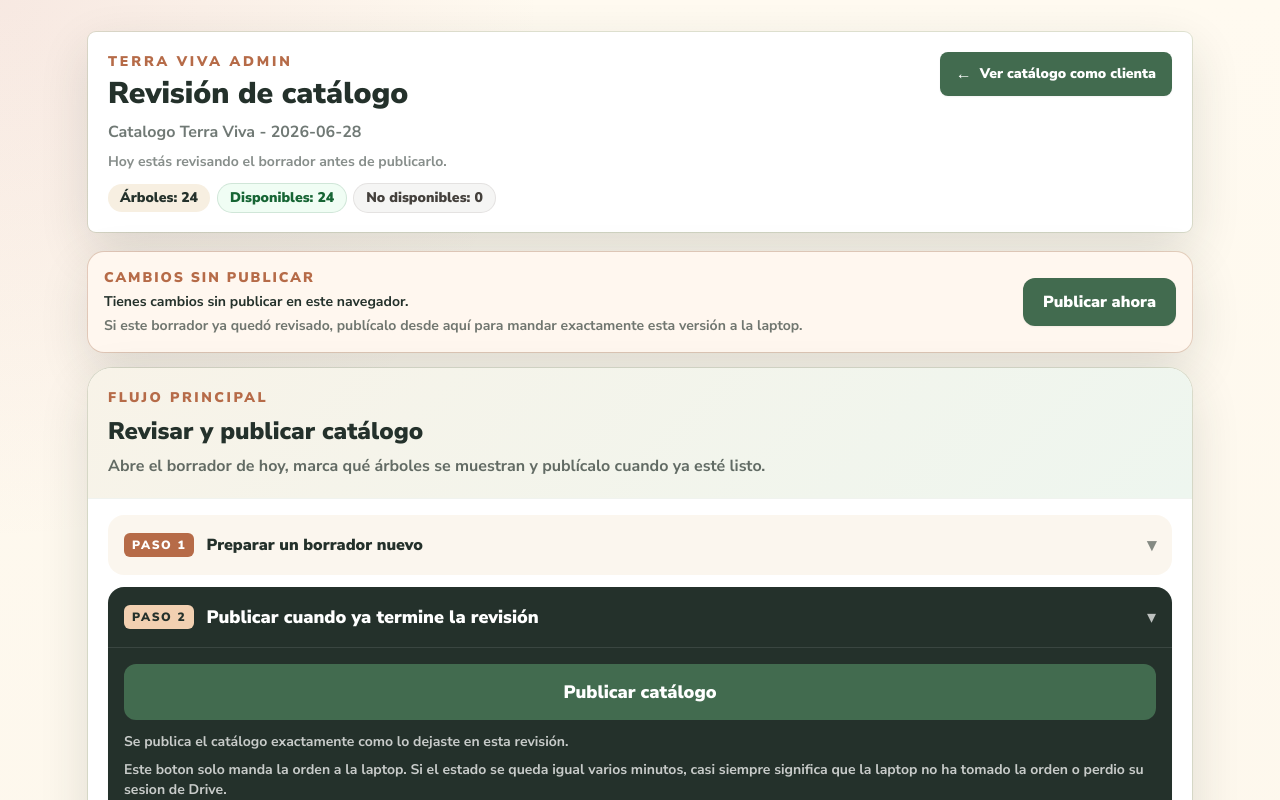
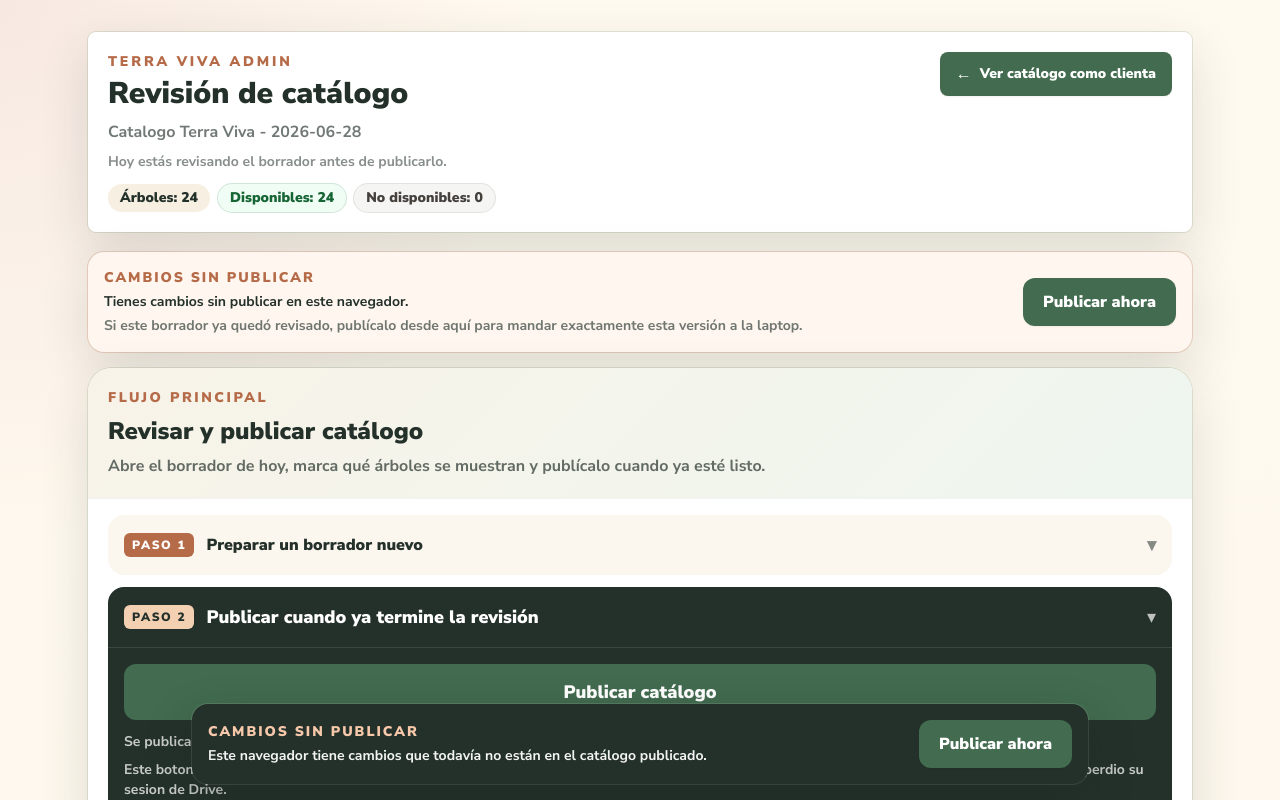
Before and after one commit to Cardansan/terra-viva-inventory-viewer, a Next.js app: page /edicion-catalogo in a window 1280 px wide. Shown: the top 800 px of the page. Built offline with nearby package versions, Linux system fonts and the light colour scheme; no server answers.

Commit message:
Keep unpublished changes banner visible while editing

```diff
--- a/components/AdminCatalogEditor.tsx
+++ b/components/AdminCatalogEditor.tsx
@@ -111,6 +111,9 @@
     currentDraftCatalog &&
       currentDraftSignature &&
       currentDraftSignature !== lastPublishedDraftSignature
+  );
+  const shouldShowUnpublishedChangesBanner = Boolean(
+    currentDraftCatalog && hasUnpublishedBrowserChanges
   );
   const isWaitingForCurrentDraftPublication = Boolean(
     publishBannerState === "waiting" &&
@@ -432,7 +435,7 @@
         ) : null}
       </header>
 
-      {currentDraftCatalog && hasUnpublishedBrowserChanges ? (
+      {shouldShowUnpublishedChangesBanner ? (
         <section className="mb-4 rounded-2xl bg-[#fff7ef] px-4 py-4 shadow-soft ring-1 ring-terra-clay/25">
           <div className="flex flex-col gap-3 sm:flex-row sm:items-center sm:justify-between">
             <div>
@@ -458,6 +461,32 @@
             </button>
           </div>
         </section>
+      ) : null}
+
+      {shouldShowUnpublishedChangesBanner ? (
+        <div className="pointer-events-none fixed inset-x-3 bottom-3 z-40 sm:inset-x-4 sm:bottom-4">
+          <section className="pointer-events-auto mx-auto max-w-4xl rounded-2xl bg-terra-ink px-4 py-4 text-white shadow-[0_18px_45px_rgba(24,35,27,0.28)] ring-1 ring-white/10">
+            <div className="flex flex-col gap-3 sm:flex-row sm:items-center sm:justify-between">
+              <div>
+                <p className="text-sm font-black uppercase tracking-[0.14em] text-[#f7c9aa]">
+                  Cambios sin publicar
+                </p>
+                <p className="mt-1 text-sm font-bold text-white/95">
+                  Este navegador tiene cambios que todavía no están en el catálogo publicado.
+                </p>
+              </div>
+              <button
+                className="inline-flex min-h-12 items-center justify-center rounded-xl bg-terra-leaf px-5 text-base font-black text-white shadow-sm transition hover:bg-[#507a61]"
+                onClick={() => {
+                  void handlePublishFromBanner();
+                }}
+                type="button"
+              >
+                Publicar ahora
+              </button>
+            </div>
+          </section>
+        </div>
       ) : null}
 
       {currentDraftCatalog && isWaitingForCurrentDraftPublication ? (
```
